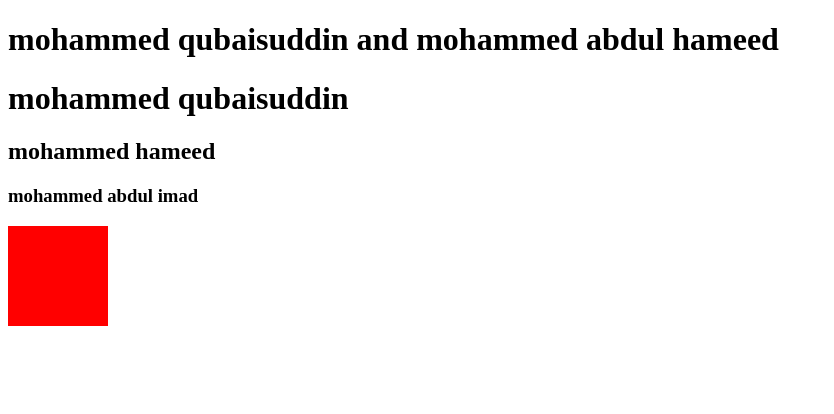
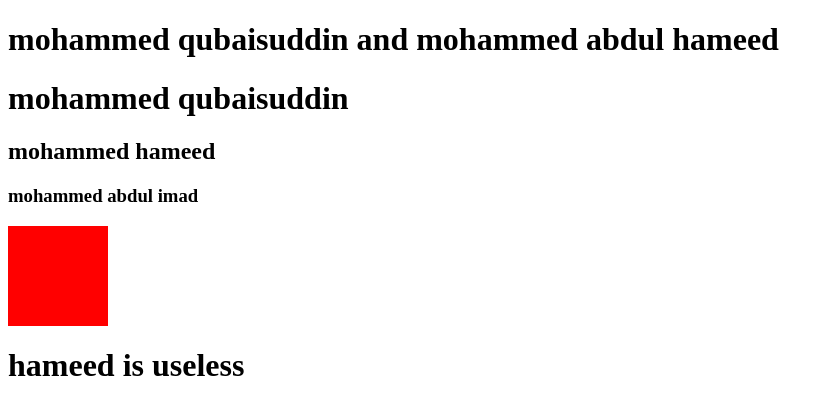
Before and after one commit to md-qubais/javascript_files, a plain HTML site: page index.html in a window 1280 px wide. Shown: the whole page, without its empty margins (0-834 px from the left). Drawn offline with Linux system fonts and the light colour scheme.

Commit message:
last added

```diff
--- a/index.html
+++ b/index.html
@@ -27,5 +27,8 @@
     <div id="box">
 
     </div>
+    <h1>
+        hameed is useless
+    </h1>
 </html>
 </body>
```
